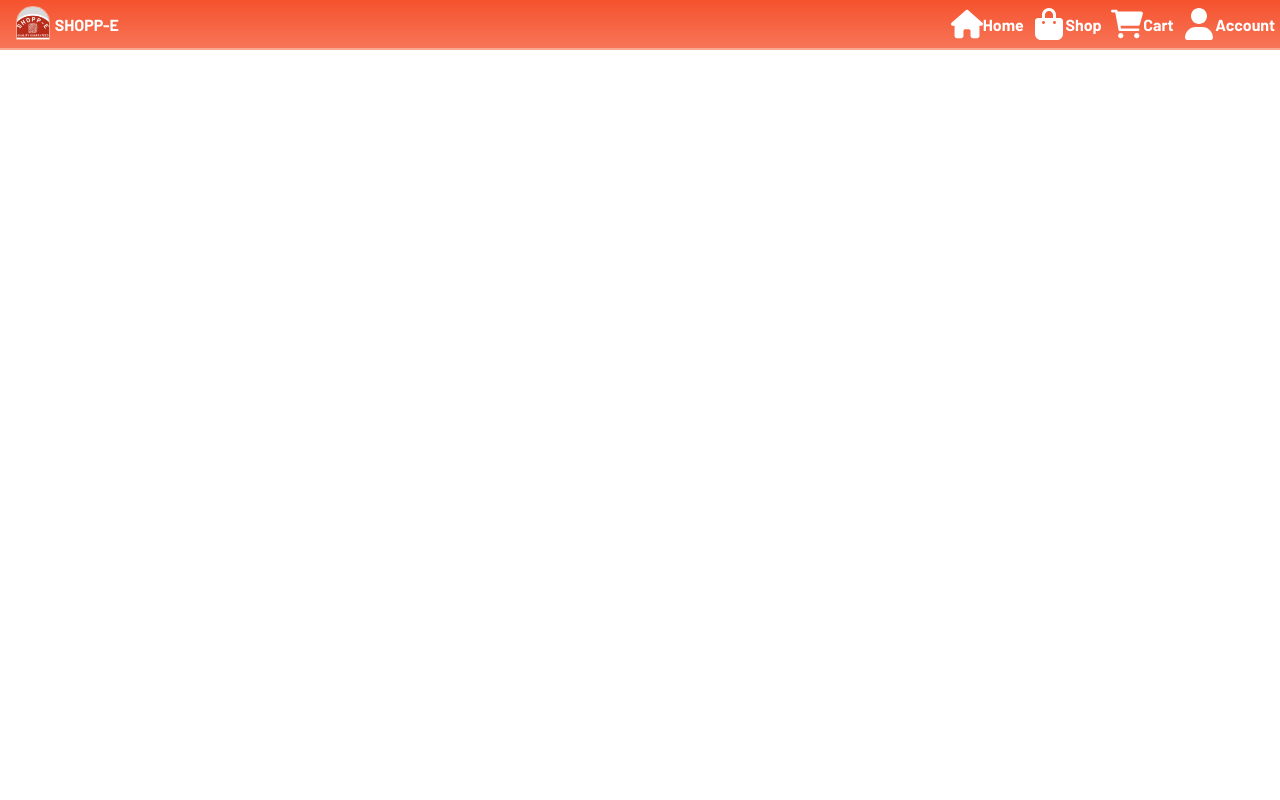
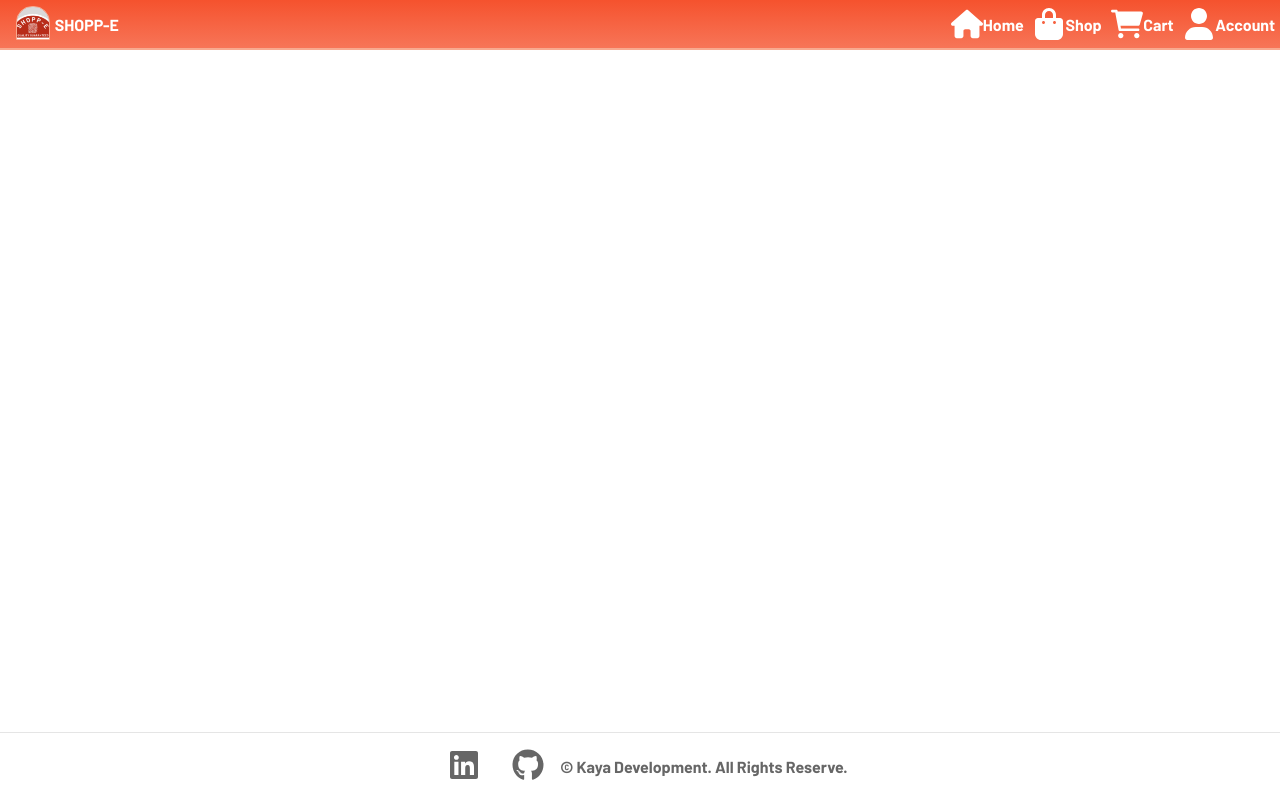
Before and after one commit to tokumeiAnonymous/shopping-cart, a React (Create React App) app: page / in a window 1280 px wide. Built offline with nearby package versions, Linux system fonts and the light colour scheme.

Commit message:
Added footer

```diff
--- a/src/App.css
+++ b/src/App.css
@@ -56,6 +56,24 @@ ul li {
     height: var(--icon-size);
 }
 
+.footer {
+    position: absolute;
+    width: 100vw;
+    bottom: 0;
+    display: flex;
+    justify-content: center;
+    align-items: center;
+    color: hsla(0, 0%, 0%, 0.6);
+    justify-self: flex-end;
+    border-top: solid 1px hsla(0, 0%, 0%, 0.1);
+}
+
+.footer img {
+    width: var(--icon-size);
+    height: var(--icon-size);
+    margin: 1rem;
+}
+
 @media only screen and (min-width: 401px) {
     #header--home::after {
         content: "Home"
--- a/src/App.js
+++ b/src/App.js
@@ -1,10 +1,16 @@
-import Header from "./Component/Header";
+import Header from './Component/Header';
+import Footer from './Component/Footer';
+// import HomePage from './Component/Homepage';
+// import Shop from './Component/Cart';
+// import Cart from './Component/Cart';
+// import Account from './Component/Account';
 import './App.css';
 
 function App() {
   return (
     <div className="App">
       <Header />
+      <Footer />
     </div>
   );
 }
--- /dev/null
+++ b/src/Component/Footer.js
@@ -0,0 +1,12 @@
+import linkedinSrc from '../Assets/linkedin-brands.svg';
+import githubSrc from '../Assets/github-brands.svg';
+
+export default function Footer() {
+    return (
+        <footer className="footer">
+            <a href="https://github.com/tokumeiAnonymous"><img src={linkedinSrc} alt="LinkedIn" /></a>
+            <a href="https://www.linkedin.com/in/jerome-taguba-a15735231/"><img src={githubSrc} alt="Github" /></a>
+            <div> © Kaya Development. All Rights Reserve. </div>
+        </footer>
+    )
+}
```
Also changed, not shown: src/Assets/github-brands.svg (added), src/Assets/linkedin-brands.svg (added).
